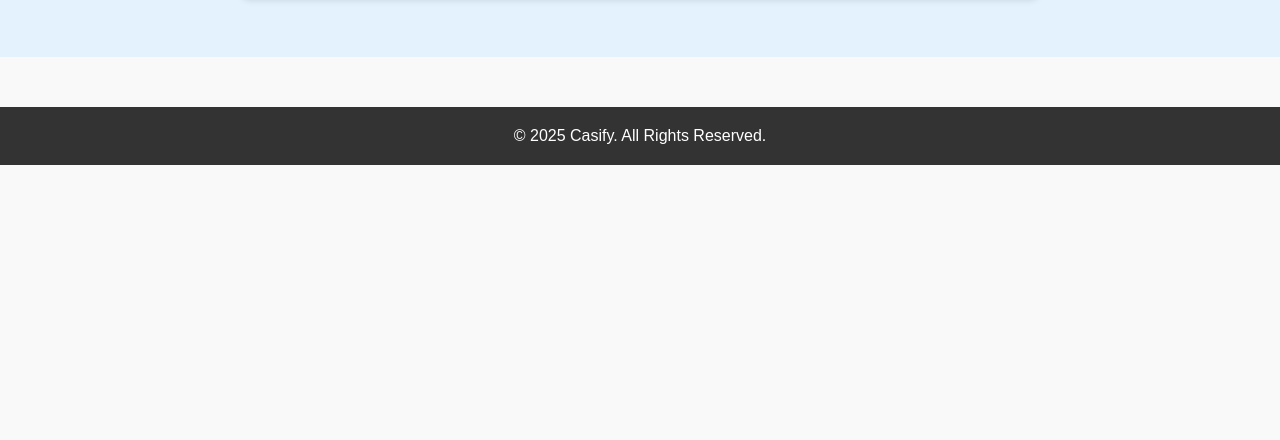
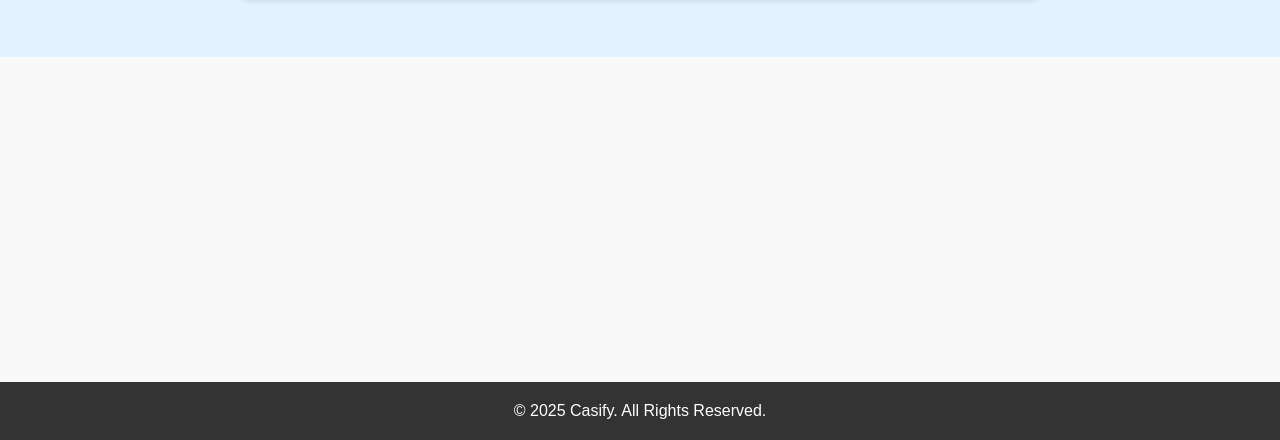
Before and after one commit to alldrin2612/Casify, a plain HTML site: page cart.html in a window 1280 px wide. Shown: the part 389-829 px from the top of the page. Before the commit the page ends 800 px from the top, so only its background shows below. Drawn offline with Linux system fonts and the light colour scheme.

Commit message:
Minor style changes

```diff
--- a/cart-style.css
+++ b/cart-style.css
@@ -104,5 +104,5 @@ footer {
     background: #333;
     color: #fff;
     text-align: center;
-    margin-top: 50px;
+    margin-top: 325px;
 }
--- a/create-style.css
+++ b/create-style.css
@@ -122,7 +122,7 @@ button:hover {
 footer {
     padding: 20px;
     background: #333;
-    color: #fff;
-    text-align: bottom;
+    color: #ffffff;
+    text-align: center;
     margin-top: 200px;
 }
```
